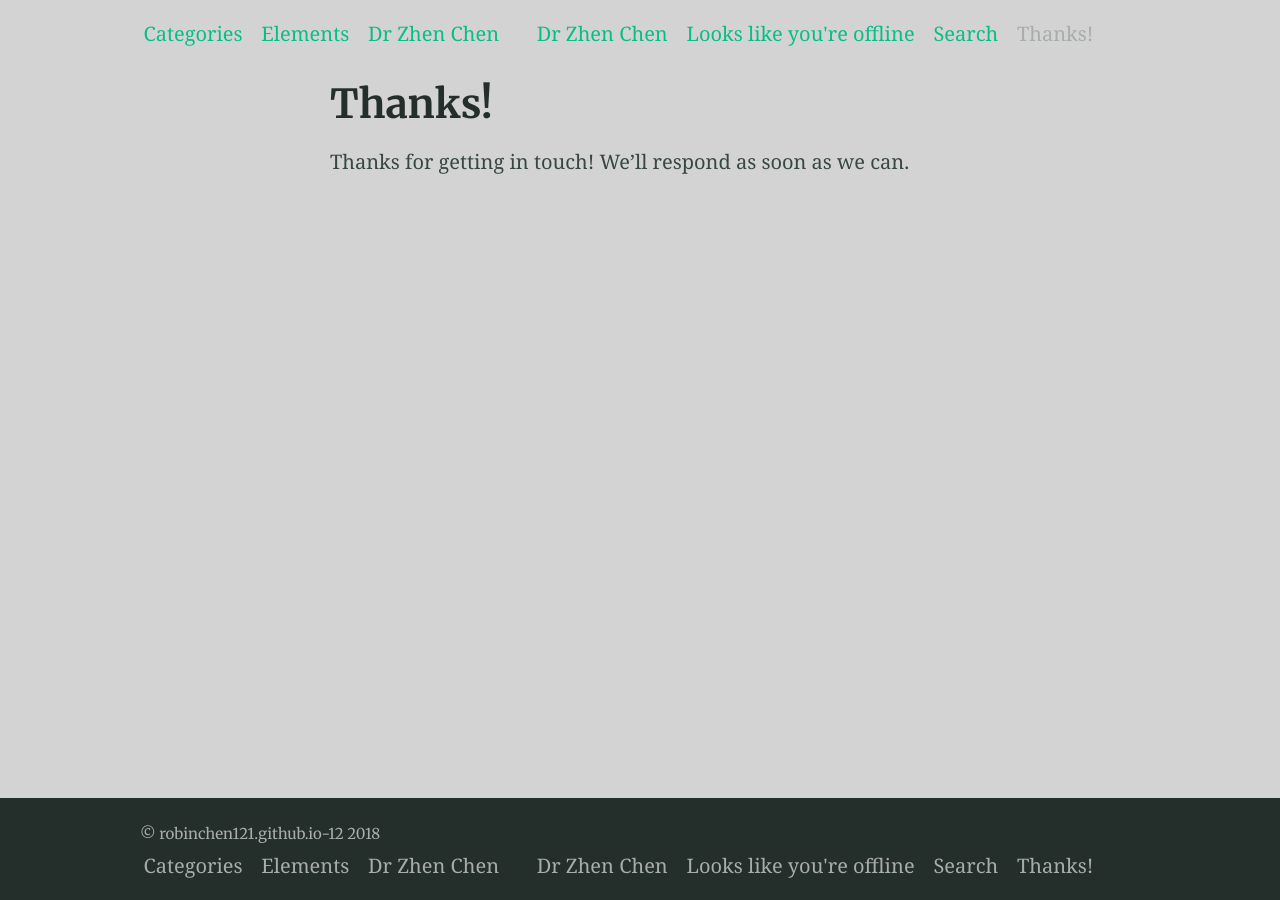
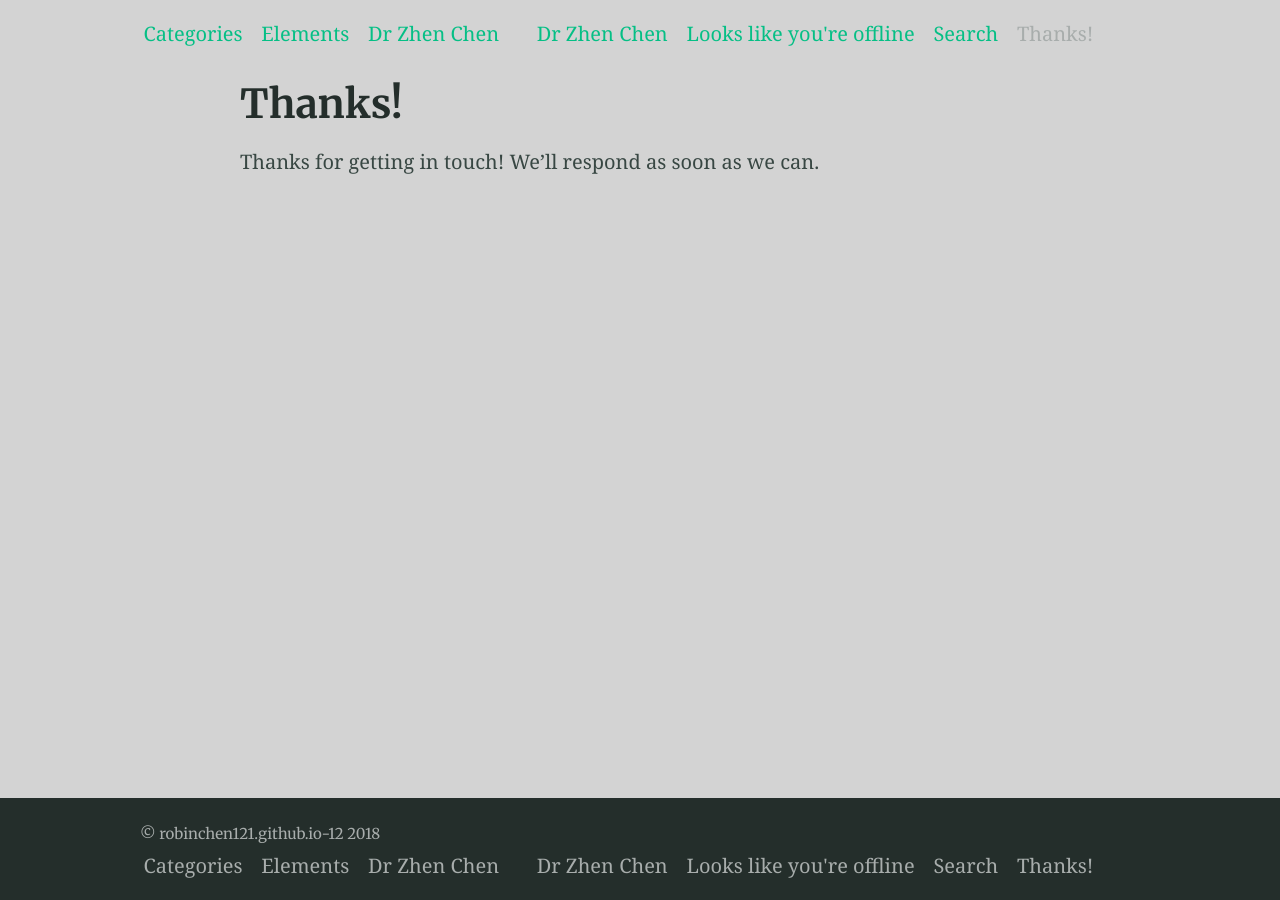
Before and after one commit to RobinChen121/robinchen121.github.io-12, a Jekyll site: the page built from thanks.md, in a window 1280 px wide. Built offline with Jekyll 4.4.1, drawn with Linux system fonts in a browser that asks for light colours; our own code applies the rules of GitHub Pages for plain Markdown files.

Commit message:
test width

```diff
--- a/_sass/_theme.scss
+++ b/_sass/_theme.scss
@@ -135,7 +135,7 @@ body {
 
 .content {
   @include breakpoint(break-1) {
-    width: 62%;
+    width: 80%;
   }
 }
 
```
